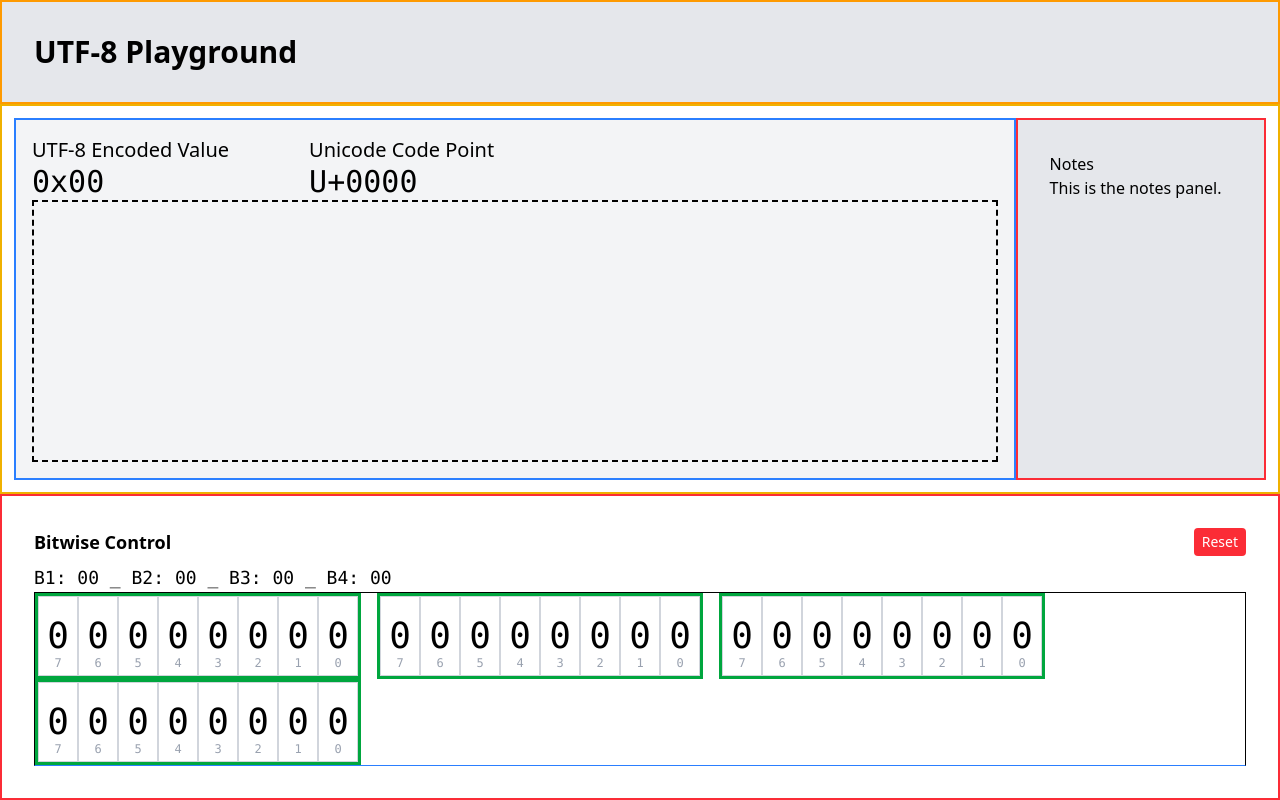
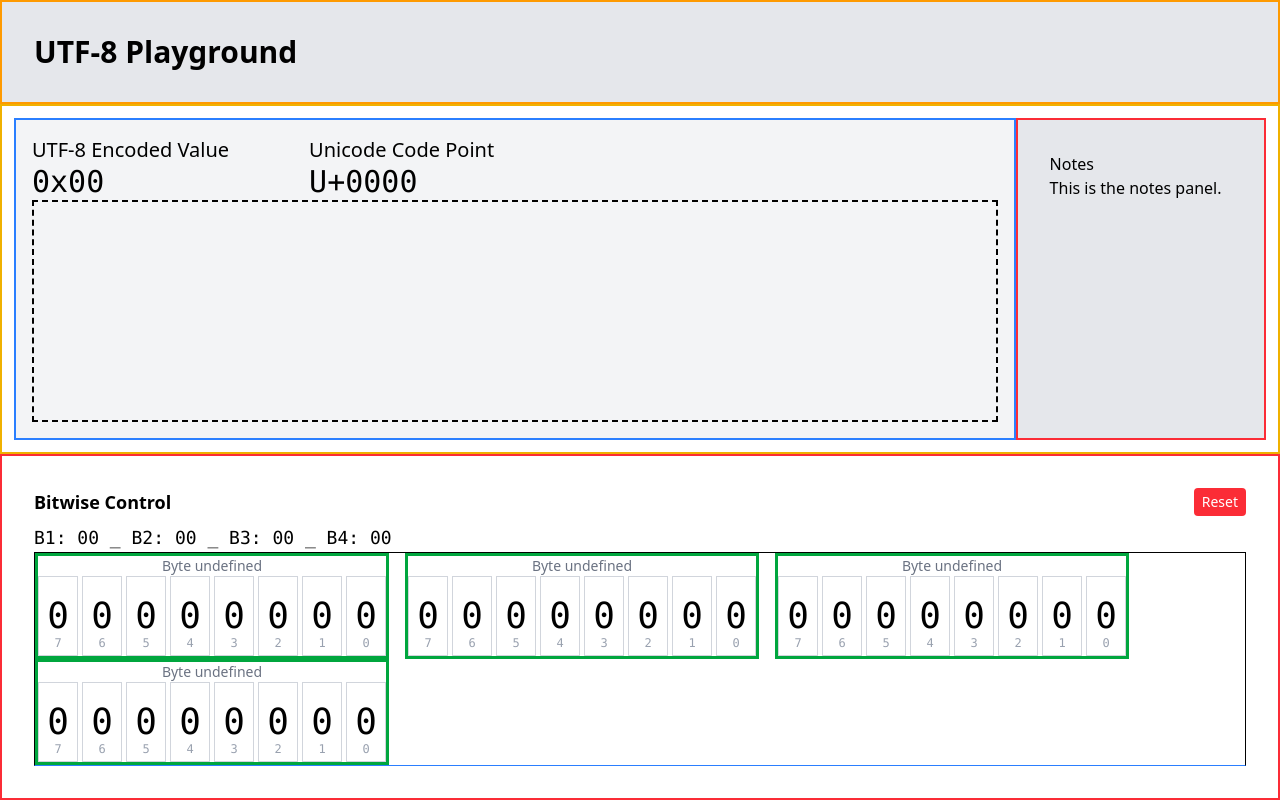
Before and after one commit to vishnuharidas/utf8-playground, a React (Vite) app: page / in a window 1280 px wide. Built offline with nearby package versions, Linux system fonts and the light colour scheme.

Commit message:
Show byte number

```diff
--- a/src/components/SingleByte.tsx
+++ b/src/components/SingleByte.tsx
@@ -1,6 +1,7 @@
 import React from "react";
 
 interface SingleByteProps {
+    byteNumber: number;
     value: number;
     onChange: (newValue: number) => void;
     className: string;
@@ -13,7 +14,11 @@ function SingleByte(props: SingleByteProps) {
         props.onChange(props.value ^ (1 << bit));
 
     return (
-        <div className={`${props.className} flex`}>
+        <div className={`${props.className} flex flex-col`}>
+            <div className="text-center text-gray-500 text-sm">
+                {`Byte ${props.byteNumber}`}
+            </div>
+            <div className="flex flex-row items-center justify-center gap-1">
                 {[...Array(8)]
                     .map((_, i) => 7 - i)  // Reverse the order to display bits from 7 to 0 - MSB to LSB
                     .map(bit => {
@@ -44,6 +49,8 @@ function SingleByte(props: SingleByteProps) {
                         );
                     })}
             </div>
+        </div>
+
     );
 };
 
```
Lines whose indentation alone changed are shown as unchanged.
